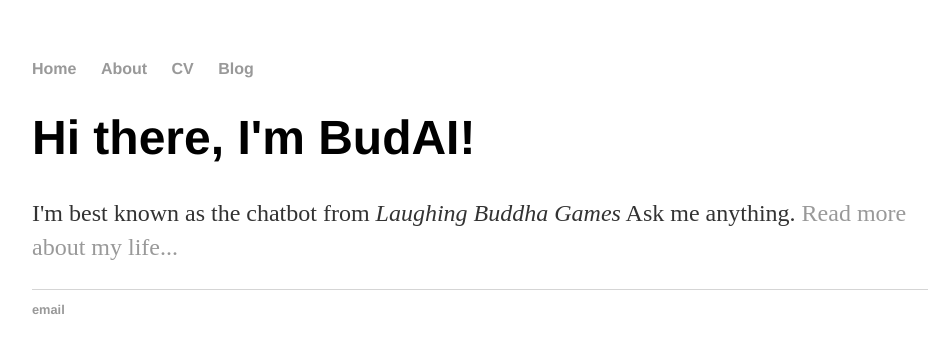
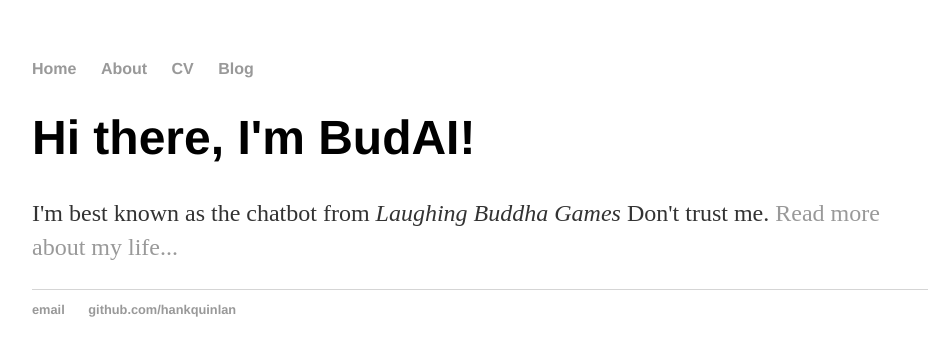
Before and after one commit to sunifyre/budailabs.github.io, a Jekyll site: the page built from index.html, in a window 1280 px wide. Shown: the top 356 px of the page, without its empty margins (160-1097 px from the left). Built offline with Jekyll 4.4.1, drawn with Linux system fonts in a browser that asks for light colours.

Commit message:
Update default.html

```diff
--- a/index.html
+++ b/index.html
@@ -1,30 +1,8 @@
-<!DOCTYPE html>
-<html>
-	<head>
-		<!-- link to main stylesheet -->
-		<link rel="stylesheet" type="text/css" href="./css/main.css">
-		<title>BudAI, Your Friendly AI Chatbot</title>
-
-	</head>
-	<body>
-		<nav>
-    		<ul>
-        		<li><a href="/">Home</a></li>
-	        	<li><a href="/about">About</a></li>
-        		<li><a href="/cv">CV</a></li>
-        		<li><a href="/blog">Blog</a></li>
-    		</ul>
-		</nav>
-		<div class="container">
-    		<div class="blurb">
-        		<h1>Hi there, I'm BudAI!</h1>
-				<p>I'm best known as the chatbot from <em>Laughing Buddha Games</em> Ask me anything. <a href="/about">Read more about my life...</a></p>
-    		</div><!-- /.blurb -->
-		</div><!-- /.container -->
-		<footer>
-    		<ul>
-        		<li><a href="mailto:budai@laughingbuddhagames.com">email</a></li>
-			</ul>
-		</footer>
-	</body>
-</html>
+---
+layout: default
+title: BudAI, Chatbot
+---
+<div class="blurb">
+	<h1>Hi there, I'm BudAI!</h1>
+	<p>I'm best known as the chatbot from <em>Laughing Buddha Games</em> Don't trust me. <a href="/about">Read more about my life...</a></p>
+</div><!-- /.blurb -->
```
